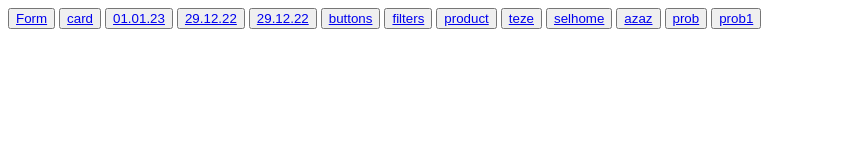
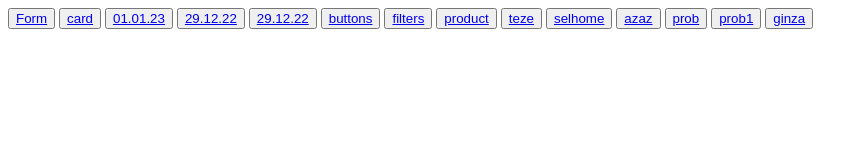
Before and after one commit to ragimov1998/HTML-5, a plain HTML site: page index.html in a window 1280 px wide. Shown: the whole page, without its empty margins (0-868 px from the left). Drawn offline with Linux system fonts and the light colour scheme.

Commit message:
modified

```diff
--- a/index.html
+++ b/index.html
@@ -21,5 +21,7 @@
     <button><a href="./Ragimov tasks/sellhome/index.html">azaz</a></button>
     <button><a href="./Ragimov tasks/sellhome/prob.html">prob</a></button>
     <button><a href="./Ragimov tasks/sellhome/prob1.html">prob1</a></button>
+
+    <button><a href="./Ragimov tasks/ginza/index.html">ginza</a></button>
   </body>
 </html>
```
